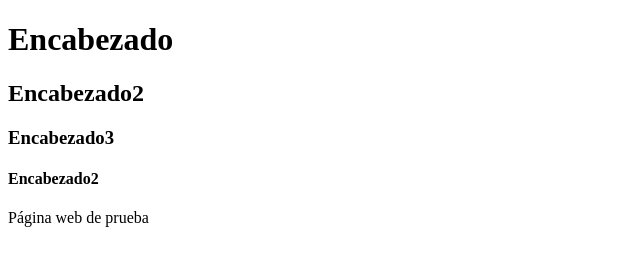
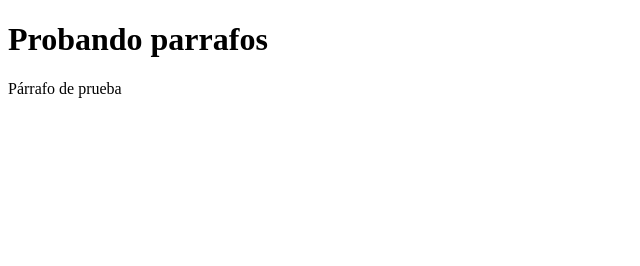
Before and after one commit to ediezbl/2019-2020-CSAAI-Practicas, a plain HTML site: page P1/index.html in a window 1280 px wide. Shown: the whole page, without its empty margins (0-640 px from the left). Drawn offline with Linux system fonts and the light colour scheme.

Commit message:
probando parrafos

```diff
--- a/P1/index.html
+++ b/P1/index.html
@@ -2,13 +2,10 @@
 <html lang="es" dir="ltr">
   <head>
     <meta charset="utf-8">
-    <title>Prueba</title>
+    <title>Prueba2</title>
   </head>
   <body>
-    <h1>Encabezado</h1>
-    <h2> Encabezado2 </h2>
-    <h3> Encabezado3 </h3>
-    <h4> Encabezado2 </h4>
-    <p>Página web de prueba</p>
+    <h1>Probando parrafos</h1>
+    <p>Párrafo de prueba</p>
   </body>
 </html>
```
